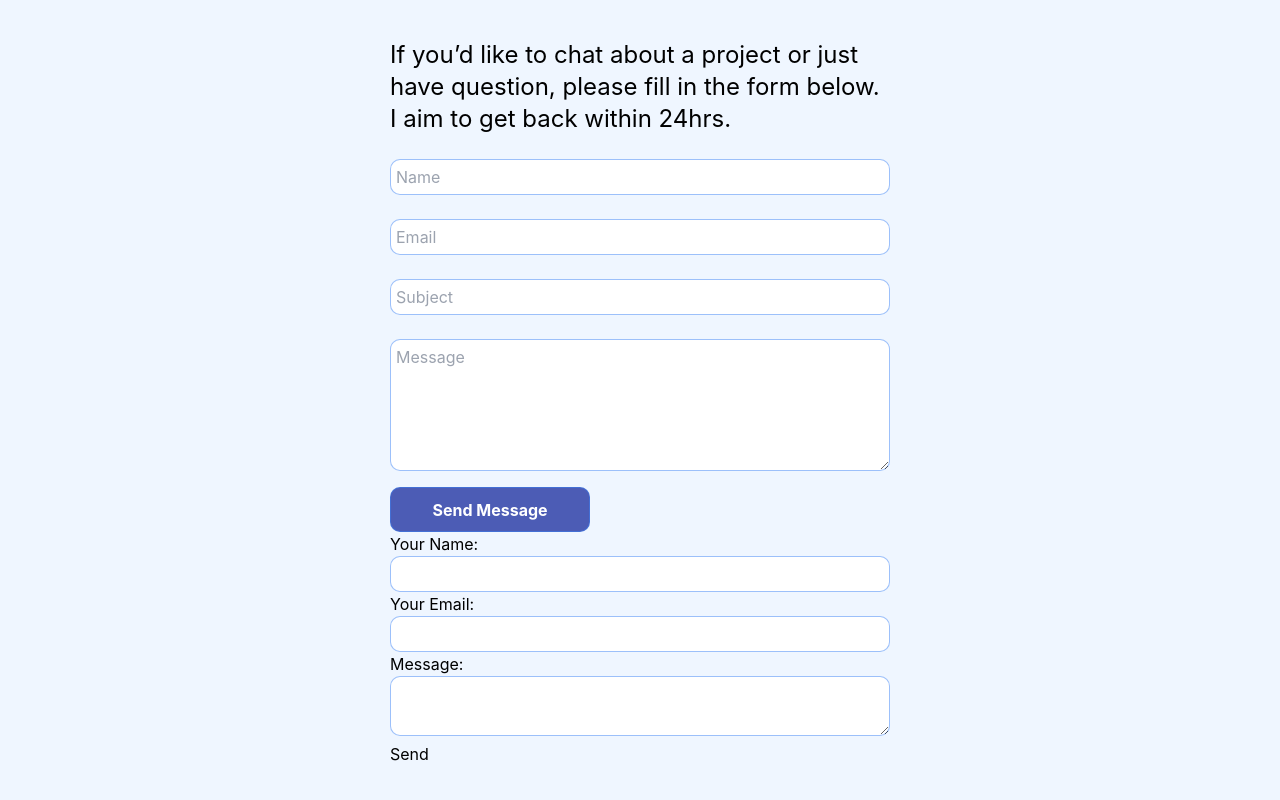
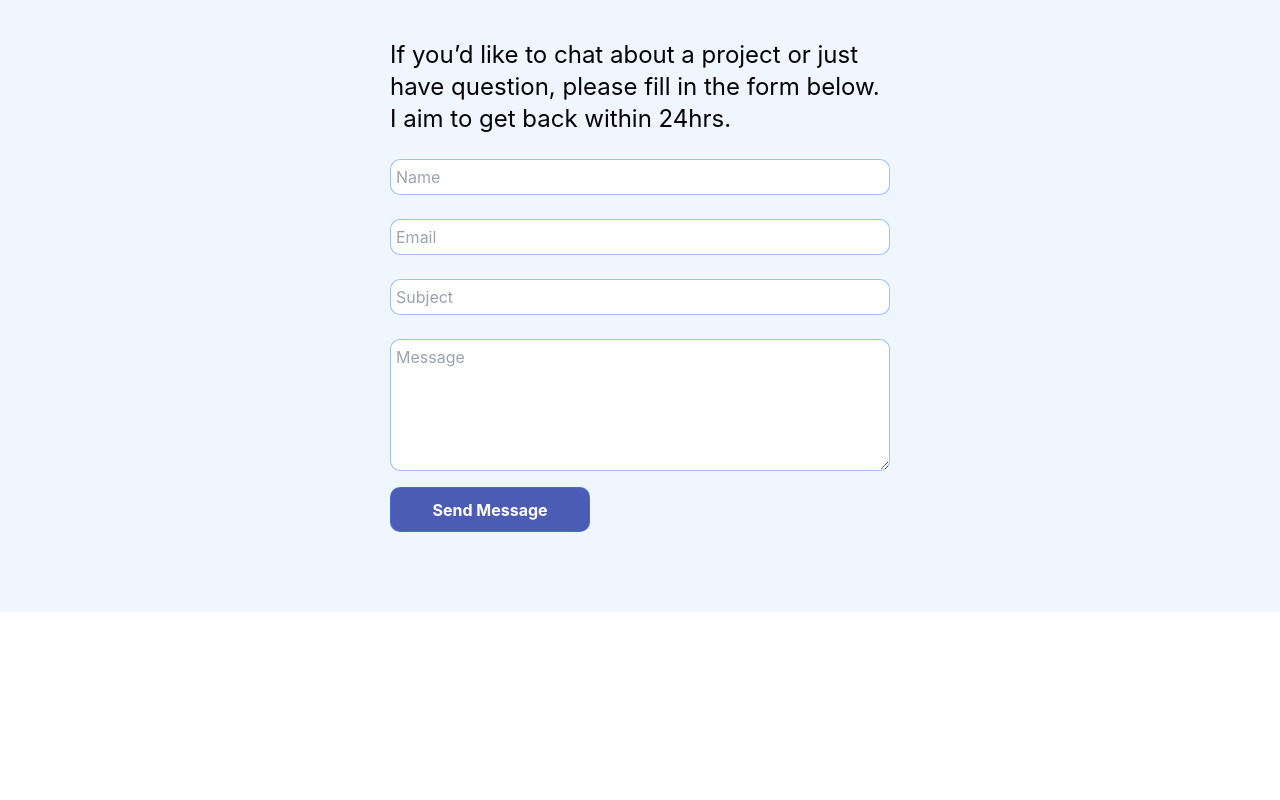
Before and after one commit to olalemi/portfolio, a React (Create React App) app: page / in a window 1280 px wide. Shown: the part 2195-2995 px from the top of the page. After the commit the page ends 2807 px from the top, so only its background shows below. Built offline with nearby package versions, Linux system fonts and the light colour scheme.

Commit message:
netlify form handling update

```diff
--- a/src/components/Contact.js
+++ b/src/components/Contact.js
@@ -1,36 +1,4 @@
 import React from 'react';
-
-
-const encode = (data) => {
-  return Object.keys(data)
-      .map(key => encodeURIComponent(key) + "=" + encodeURIComponent(data[key]))
-      .join("&");
-}
-
-class ContactForm extends React.Component {
-  constructor(props) {
-    super(props);
-    this.state = { name: "", email: "", message: "" };
-  }
-
-  /* Here’s the juicy bit for posting the form submission */
-
-  handleSubmit = e => {
-    fetch("/", {
-      method: "POST",
-      headers: { "Content-Type": "application/x-www-form-urlencoded" },
-      body: encode({ "form-name": "contact", ...this.state })
-    })
-      .then(() => alert("Success!"))
-      .catch(error => alert(error));
-
-    e.preventDefault();
-  };
-
-  handleChange = e => this.setState({ [e.target.name]: e.target.value });
-
-}
-
 
 
 function Contact () {
@@ -44,7 +12,7 @@ function Contact () {
         GET IN TOUCH
       </h1>
       <div>
-        <form name ="contact1" method="POST" data-netlify="true" onSubmit="submit "className="  justify-center  sm:mt-8 lg:mt-16 ">
+        <form name ="contact1" action="POST" data-netlify="true" onSubmit="submit "className="  justify-center  sm:mt-8 lg:mt-16 ">
         <input type="hidden" name="form-name" value="contact" />
           <h1 className=" mt-1 text-xl lg:text-2xl ">
             If you’d like to chat about a project or just have question, please
@@ -60,7 +28,7 @@ function Contact () {
             placeholder="Name"
           />
           <br />
-          <label for="Email"></label>
+          <label for="email"></label>
           <br />
           <input
             required
@@ -80,7 +48,7 @@ function Contact () {
             placeholder="Subject"
           />
           <br />
-          <label for="Message"></label>
+          <label for="message"></label>
           <br />
           <textarea
             type="text"
@@ -94,27 +62,6 @@ function Contact () {
         </form>
         </div>
 
-         <div>
-
-                    <form name="contact" method="POST" data-netlify="true">
-              <input type="hidden" name="subject"
-              value="Sales inquiry from mysitename.netlify.app" />
-              <p>
-                <label>Your Name: <input type="text" name="name" /></label>
-              </p>
-              <p>
-                <label>Your Email: <input type="email" name="email" /></label>
-              </p>
-              <p>
-                <label>Message: <textarea name="message"></textarea></label>
-              </p>
-              <p>
-                <button type="submit">Send</button>
-              </p>
-            </form>
-         </div>
-
-
 
     </div>
   );
```
